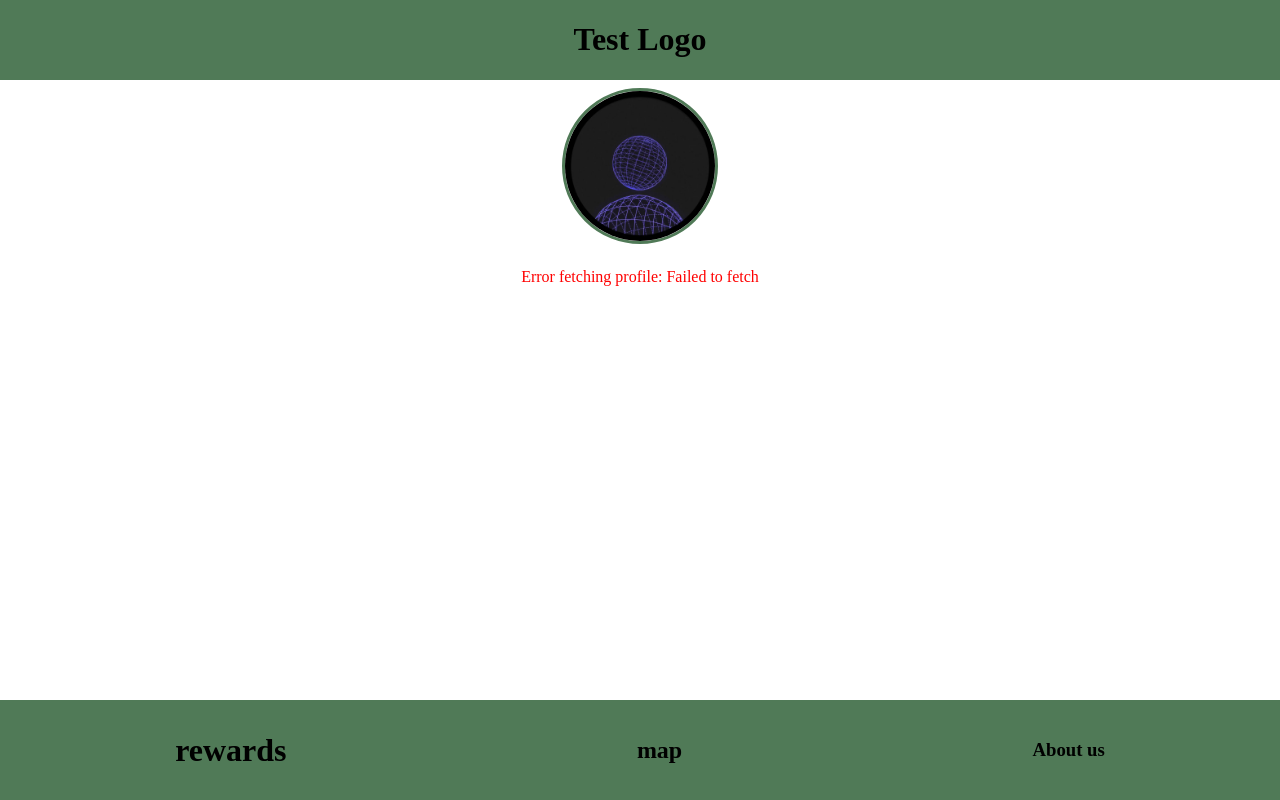
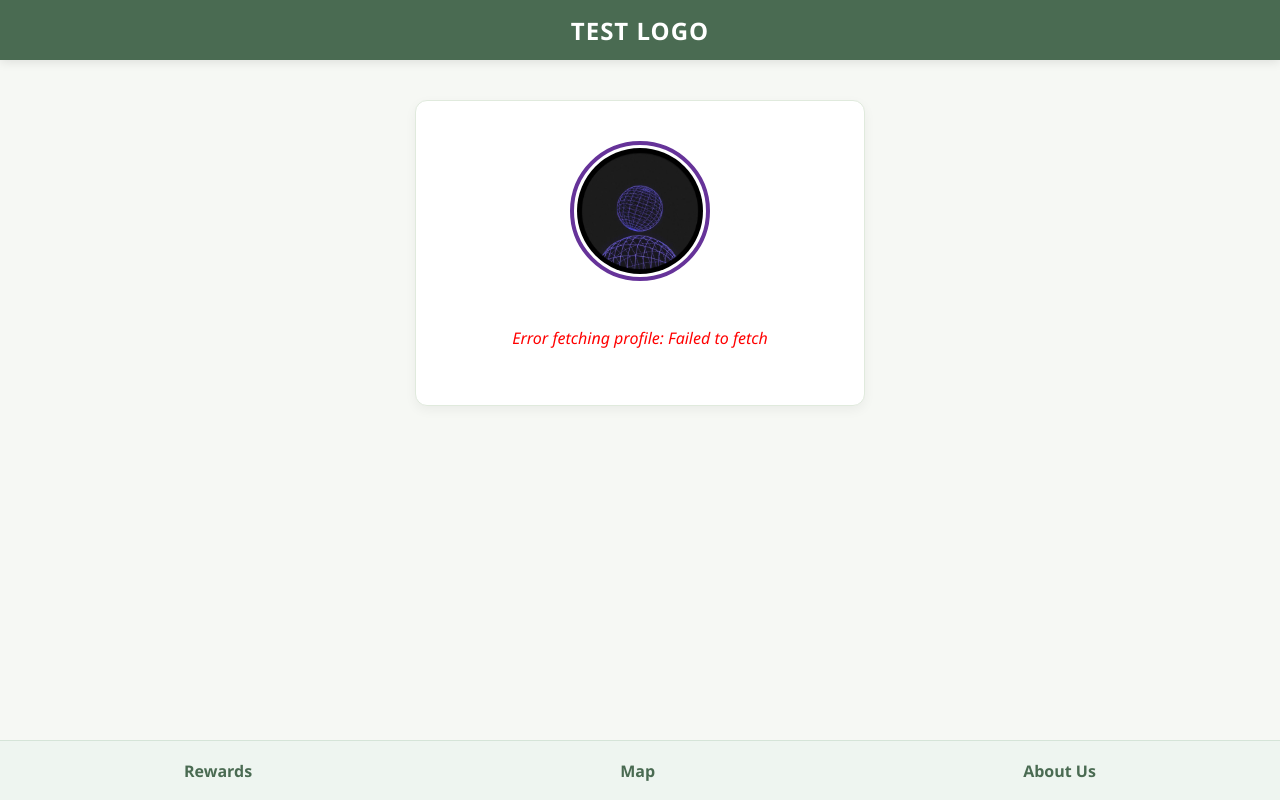
Before and after one commit to RetroRetribution/RecycleU, a Flask app: page /profile in a window 1280 px wide. Run offline with Flask 3, Linux system fonts and the light colour scheme.

Commit message:
Footer nav and reward labelling

```diff
--- a/app/routes/api_user.py
+++ b/app/routes/api_user.py
@@ -30,12 +30,26 @@
     if not name or not email or not password:
         return jsonify({"error": "name, email and password are required"}), 400
 
-    user = create_user(name, email, password)
-    if not user:
-        return jsonify({"error": "Email already registered"}), 409
+    try:
+        user = create_user(name, email, password)
+        if not user:
+            return jsonify({"error": "Email already registered"}), 409
 
-    response = {k: v for k, v in user.items() if k != 'password'}
-    return jsonify(response), 201
+        # ensure session value is JSON-safe (store as string)
+        user_id = user.get('id') or user.get('_id')
+        session['user_id'] = str(user_id)
+
+        # only return JSON-safe fields
+        response = {
+            "id": str(user_id),
+            "email": user.get('email'),
+            "name": user.get('name')
+        }
+        return jsonify(response), 201
+
+    except Exception as exc:
+        # avoid exposing internal error details; return JSON error for client
+        return jsonify({"error": "Internal server error"}), 500
 
 @user_api_bp.route('/logout')
 def logout():
--- a/app/routes/auth.py
+++ b/app/routes/auth.py
@@ -13,5 +13,6 @@
     if not user or not check_password_hash(user['password'], data.get('password')):
         return jsonify({"error": "Invalid credentials"}), 401
 
-    session['user_id'] = user['id']
-    return jsonify({"id": user['id'], "email": user['email']})
+    # store as string to ensure JSON-safe session
+    session['user_id'] = str(user.get('id') or user.get('_id'))
+    return jsonify({"id": str(user.get('id') or user.get('_id')), "email": user['email']})
--- a/app/routes/pages.py
+++ b/app/routes/pages.py
@@ -15,15 +15,15 @@
 def profile_page():
     return render_template('profile.html')
 
+@pages_bp.route('/rewardss')
+def rewards_page():
+    return render_template('rewardss.html')
+
 @pages_bp.route('/rewards')
-def rewards_page():
-    return render_template('rewards.html')
-
-@pages_bp.route('/redeem')
 def redeem_page():
     rewards_list = list(rewards_col().find({}, {"_id": 0}))
     # pass the list to the template as `items` so the Jinja template can iterate over it
-    return render_template('redeem.html', items=rewards_list)
+    return render_template('rewards.html', items=rewards_list)
 
 @pages_bp.route('/qr')
 def qr_page():
@@ -39,7 +39,6 @@
 
 @pages_bp.route('/redemption/<reward_id>', methods=['GET', 'POST'])
 def redemption(reward_id):
-    # Ensure this matches your numeric ID field in Compass
     item = rewards_col().find_one({"id": reward_id}, {"_id": 0})
 
     if not item:
--- a/static/app.js
+++ b/static/app.js
@@ -89,7 +89,7 @@
         alert(`Login successful as ${emailInput.value}`);
         console.log('Logged in as:', data.email);
 
-        // 🔁 redirect to the protected profile page
+        // redirect to the protected profile page
         window.location.href = '/profile';
     })
     .catch(err => {
@@ -133,6 +133,7 @@
     fetch(`${API_BASE}/api/register`, {
         method: 'POST',
         headers: { 'Content-Type': 'application/json' },
+        credentials: 'include',
         body: JSON.stringify(payload)
     })
     .then(async res => {
@@ -141,9 +142,9 @@
         return body;
     })
     .then(data => {
-        alert('Registration successful!');
-        // Optionally refresh profile area
-        fetchProfileData();
+        alert('Registration successful welcome' + data.name);
+        // redirect to protected profile page (now authenticated)
+        window.location.href = '/profile';
     })
     .catch(err => {
         console.error('Register error', err);
--- a/static/profile.css
+++ b/static/profile.css
@@ -1,66 +1,118 @@
+:root {
+  --fill: #82c89b;
+  --track: #d4d4d4;
+  --header-bg: #4a6b52;
+  --bg-color: #f6f8f4;
+  --ink: #334;
+  --muted: #6d876f;
+  --white: #ffffff;
+  --border: #e0eadd;
+}
+
+* { box-sizing: border-box; }
+
 header {
-      background-color: rgb(80, 122, 87);
+    background-color: var(--header-bg);
     position: fixed;
     top: 0;
     left: 0;
     width: 100%;
-    height: 80px;
+    height: 60px;
     z-index: 1000;
+    display: flex;
+    justify-content: center;
+    align-items: center;
+    box-shadow: 0 2px 10px rgba(0,0,0,0.1);
 }
 
-.body {
-    padding-top: 100px;
+body {
     margin: 0;
+    padding-top: 80px;
+    padding-bottom: 80px;
+    font-family: "Segoe UI", Arial, sans-serif;
+    background-color: var(--bg-color);
+    color: var(--ink);
     display: flex;
     flex-direction: column;
     align-items: center;
-    min-height: calc(100vh - 100px);
-    text-align: center;
+    min-height: 100vh;
 }
 
+
 .Logo {
-    display: flex;
-    justify-content: center;
+    color: white;
+    font-size: 24px;
+    margin: 0;
+    font-weight: 700;
+    text-transform: uppercase;
+    letter-spacing: 1px;
+}
+
+.box {
+    background: var(--white);
+    width: 90%;
+    max-width: 450px;
+    padding: 40px 30px;
+    border-radius: 12px;
+    box-shadow: 0 4px 12px rgba(0,0,0,0.05);
+    border: 1px solid var(--border);
+    text-align: center;
+    margin-top: 20px;
 }
 
 .pfp {
-    margin-bottom: 20px;
+    margin-bottom: 25px;
+    position: relative;
+    display: inline-block;
 }
 
 .pfp img {
-    width: 150px;
-    height: 150px;
+    width: 140px;
+    height: 140px;
     border-radius: 50%;
     object-fit: cover;
-    border: 3px solid rgb(80, 122, 87);
+    border: 4px solid rebeccapurple;
+    padding: 3px;
+    background-color: var(--white);
 }
 
-.Point, .Usrnm, .Achievements {
-    margin-bottom: 15px;
-    width: 100%;
-    max-width: 400px;
+#profile-content {
+    display: flex;
+    flex-direction: column;
+    align-items: center;
+    gap: 10px;
+}
+
+.Usrnm h3 {
+    margin: 0;
+    font-size: 22px;
+    color: var(--ink);
+    font-weight: 700;
 }
 
 .Point h2 {
-    color: black;
-    font-size: 28px;
-}
-
-.Usrnm h3 {
-    color: black;
-    font-size: 20px;
+    margin: 5px 0 15px;
+    display: inline-block;
+    background-color: var(--fill);
+    color: #2f4f37;
+    padding: 6px 18px;
+    border-radius: 20px;
+    font-size: 16px;
+    font-weight: 700;
 }
 
 .Achievements h4 {
-    color: black;
-    font-size: 24px;
-    margin-top: 30px;
+    margin-top: 25px;
+    font-size: 18px;
+    color: var(--header-bg);
+    border-bottom: 2px solid var(--border);
+    padding-bottom: 5px;
+    width: 100%;
 }
 
-.box {
-  padding: 80px;
-  border-radius: 10px;
-  text-align: center;
+#profile-content p {
+    color: var(--muted);
+    font-style: italic;
 }
 
 footer {
@@ -68,11 +120,45 @@
     bottom: 0;
     left: 0;
     width: 100%;
-  background-color: rgb(80, 122, 87);
-  color: black;
+    height: 60px;
+    background-color: #eef5f0;
+    border-top: 1px solid #d5e4d8;
     display: flex;
     justify-content: space-around;
     align-items: center;
-  padding: 10px 0;
+    z-index: 1000;
+}
 
+.bottom-nav {
+    position: fixed;
+    bottom: 0;
+    left: 0;
+    right: 0;
+    height: 60px;
+    display: flex;
+    justify-content: space-around;
+    align-items: center;
+    background: #eef5f0;
+    border-top: 1px solid #d5e4d8;
+    z-index: 1000;
 }
+
+.nav-item {
+    color: var(--header-bg);
+    padding: 6px 12px;
+    text-decoration: none;
+    font-weight: 600;
+    font-size: 16px;
+    cursor: pointer;
+    transition: color 0.2s, border-bottom 0.2s;
+}
+
+.nav-item:hover {
+    color: #2f7d54;
+    text-decoration: none;
+}
+
+.nav-item.active {
+    color: #2f7d54;
+    border-bottom: 2px solid #2f7d54;
+}
--- a/templates/profile.html
+++ b/templates/profile.html
@@ -25,19 +25,13 @@
 
     </div>
 
-    <footer>
-        <div class="t1">
-            <h1>rewards</h1>
-        </div>
+    <nav class="bottom-nav">
+    <a href="{{ url_for('pages.rewards_page') }}" class="nav-item">Rewards</a>
 
-        <div class="t2">
-            <h2>map</h2>
-        </div>
+    <a href="{{ url_for('pages.street_page') }}" class="nav-item">Map</a>
 
-        <div class="t3">
-            <h3>About us</h3>
-        </div>
-    </footer>
+    <a href="{{ url_for('pages.about_page') }}" class="nav-item">About Us</a>
+</nav>
 
     <script src="{{ url_for('static', filename='app.js') }}"></script>
 </body>
--- a/templates/redemption.html
+++ b/templates/redemption.html
@@ -3,7 +3,7 @@
 <head>
     <meta charset="UTF-8">
     <title>Redeem {{ item.name }}</title>
-    <link rel="stylesheet" href="{{ url_for('static', filename='css/redemption.css') }}">
+    <link rel="stylesheet" href="{{ url_for('static', filename='redemption.css') }}">
 </head>
 <body>
 
```
Also changed, not shown: static/qr.css (+19 -10 lines), static/redemption.css (+125 -44 lines), static/street.css (+17 -9 lines), templates/qr.html (+7 -5 lines), templates/redeem.html (deleted, +0 -43 lines), templates/rewards.html (+30 -68 lines), templates/rewardss.html (added, +83 -0 lines), templates/street.html (+7 -6 lines), static/rewards.css (renamed from static/redeem.css), static/rewardss.css (renamed from static/reward.css), static/rewardss.js (renamed from static/rewards.js). Lines whose indentation alone changed are shown as unchanged.
